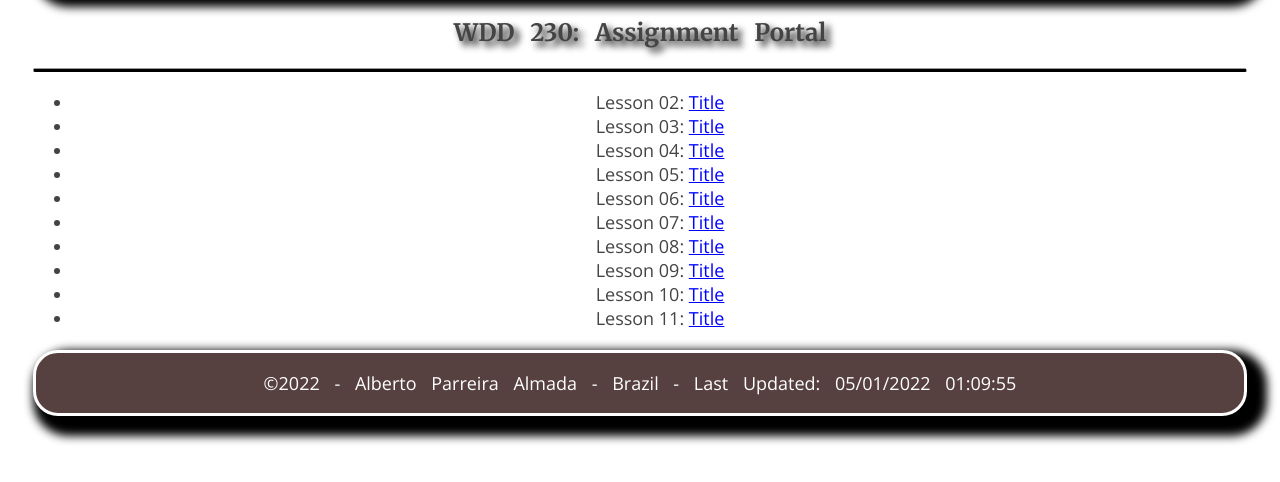
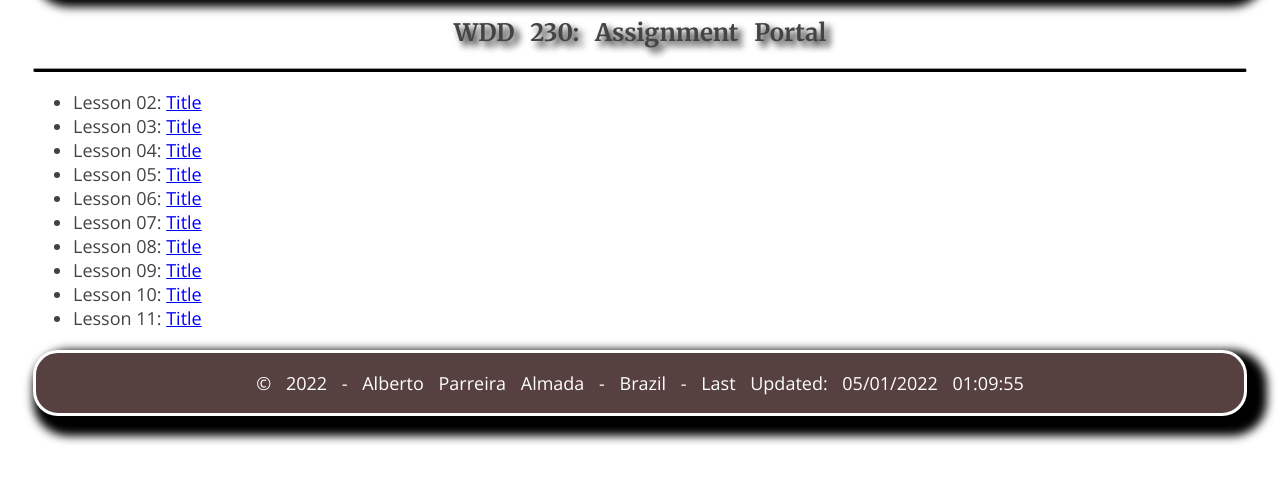
Before and after one commit to albertoalmada/WDD230, a plain HTML site: page index.html in a window 1280 px wide. Shown: the part 252-734 px from the top of the page. Drawn offline with nearby package versions, Linux system fonts and the light colour scheme.

Commit message:
full fixed

```diff
--- a/css/style.css
+++ b/css/style.css
@@ -37,6 +37,7 @@
             margin-top: 30px;
             text-shadow: 0.2em 0.2em 0.3em black;
             align-items: center;
+            text-align: center;
         }
 
         img {
@@ -45,6 +46,11 @@
             margin-top: 20px;
             margin-left: 10px;
             align-items: center;
+            justify-content: center;
+        }
+
+        main {
+            text-align: left;
             justify-content: center;
         }
 
--- a/js/date.js
+++ b/js/date.js
@@ -1,2 +1,2 @@
-document.getElementById("year").innerHTML = (new Date().getFullYear());
+document.querySelector("#year").innerHTML = (new Date().getFullYear());
 document.querySelector('#lastUpdate').innerHTML = ` - Alberto Parreira Almada - Brazil - Last Updated: ${document.lastModified}`;
```
Also changed, not shown: index.html (+1 -1 lines).
